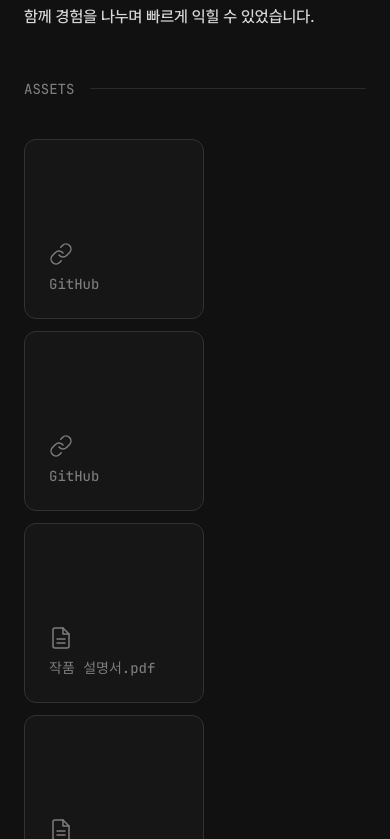
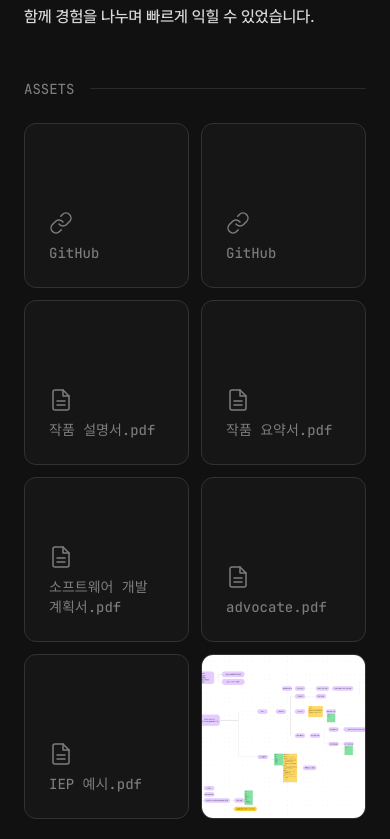
Before and after one commit to SID12g/sid12g.dev, a Next.js app: page /projects/advocate in a window 390 px wide. Shown: the part 3545-4384 px from the top of the page. Built offline with nearby package versions, Linux system fonts and the light colour scheme.

Commit message:
fix(media): MediaGallery 반응형 레이아웃 수정
- flex 고정 크기 대신 CSS grid auto-fill로 변경하여 화면 크기에 따라 자동 열 조절
- 아이템을 w-full aspect-square로 변환해 비율 유지
- assets 섹션에서 불필요한 overflow-x-auto 래퍼 제거

```diff
--- a/src/app/projects/[slug]/page.tsx
+++ b/src/app/projects/[slug]/page.tsx
@@ -172,11 +172,9 @@ export default async function ProjectPage({
       {assets.length > 0 && (
         <div>
           <Separator title="ASSETS" />
-          <div className="overflow-x-auto scrollbar-thumb-primary">
-            <MediaGallery
-              items={assets.map((a) => ({ src: a.url, name: a.name, type: a.type }))}
-            />
-          </div>
+          <MediaGallery
+            items={assets.map((a) => ({ src: a.url, name: a.name, type: a.type }))}
+          />
         </div>
       )}
     </div>
--- a/src/components/MediaPreview.tsx
+++ b/src/components/MediaPreview.tsx
@@ -268,7 +268,7 @@ export function MediaGallery({ items }: { items: GalleryItem[] }) {
 
   return (
     <>
-      <div className="flex flex-row flex-wrap gap-3 my-4">
+      <div className="grid grid-cols-[repeat(auto-fill,minmax(min(140px,100%),1fr))] gap-3 my-4">
         {items.map((item, i) => (
           <button
             key={item.src}
@@ -276,7 +276,7 @@ export function MediaGallery({ items }: { items: GalleryItem[] }) {
               setOpenIndex(i);
               setCopied(false);
             }}
-            className="w-[180px] h-[180px] rounded-xl overflow-hidden border border-faint flex-shrink-0 relative group cursor-pointer bg-muted-5"
+            className="w-full aspect-square rounded-xl overflow-hidden border border-faint relative group cursor-pointer bg-muted-5"
           >
             <Thumbnail src={item.src} name={item.name} type={item.type} />
             {item.type !== "other" && (
@@ -431,7 +431,7 @@ export default function MediaPreview({ src, name, type }: MediaPreviewProps) {
     <>
       <button
         onClick={() => setOpen(true)}
-        className="w-[180px] h-[180px] rounded-xl overflow-hidden border border-faint flex-shrink-0 relative group cursor-pointer bg-muted-5"
+        className="w-full max-w-[180px] aspect-square rounded-xl overflow-hidden border border-faint relative group cursor-pointer bg-muted-5"
       >
         <Thumbnail src={src} name={name} type={type} />
         {type !== "other" && (
```
